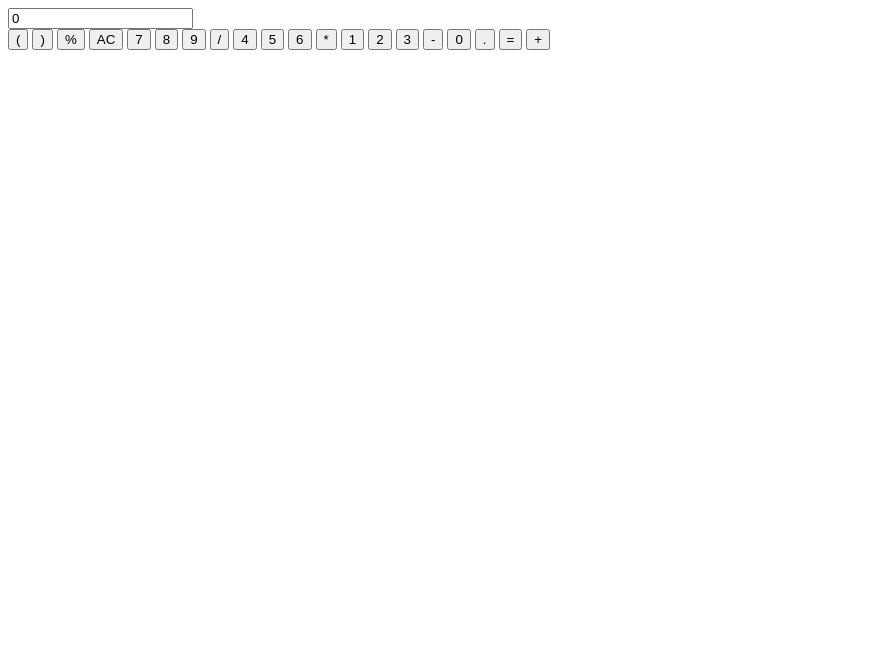
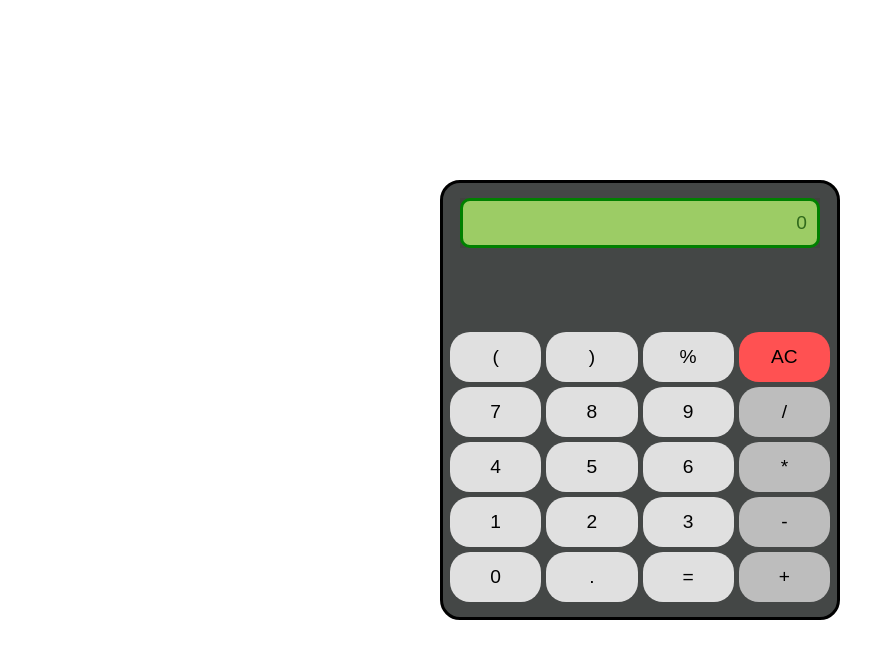
Before and after one commit to kubrak-j/js-calculator, a website: page index.html in a window 1280 px wide. Shown: the whole page, without its empty margins (0-895 px from the left). Drawn offline with Linux system fonts and the light colour scheme.

Commit message:
feat: add CSS styling and grid layout
- Centered the calculator using Flexbox on the body.
- Implemented a 4-column grid layout for buttons.
- Added color coding for AC (red) and operators (grey).
- Styled the display input to look like a digital screen.
- Linked style.css to index.html.

```diff
--- a/index.html
+++ b/index.html
@@ -4,31 +4,34 @@
     <meta charset="UTF-8">
     <meta name="viewport" content="width=device-width, initial-scale=1.0">
     <title>calculator</title>
+    <link rel="stylesheet" href="style.css">
 </head>
 <body>
-    <div id="container">
-        <input type="text" value="0">
-        <div id="boxButtons">
-            <button>(</button>
-            <button>)</button>
-            <button>%</button>
-            <button>AC</button>
-            <button>7</button>
-            <button>8</button>
-            <button>9</button>
-            <button>/</button>
-            <button>4</button>
-            <button>5</button>
-            <button>6</button>
-            <button>*</button>
-            <button>1</button>
-            <button>2</button>
-            <button>3</button>
-            <button>-</button>
-            <button>0</button>
-            <button>.</button>
-            <button>=</button>
-            <button>+</button>
+    <div class="container">
+        <div class="boxInput">
+            <input type="text" value="0" class="inputStyle">
+        </div>
+        <div class="boxButtons">
+            <button class="buttonStyle">(</button>
+            <button class="buttonStyle">)</button>
+            <button class="buttonStyle">%</button>
+            <button class="acButtonStyle">AC</button>
+            <button class="buttonStyle">7</button>
+            <button class="buttonStyle">8</button>
+            <button class="buttonStyle">9</button>
+            <button class="arithButtonStyle">/</button>
+            <button class="buttonStyle">4</button>
+            <button class="buttonStyle">5</button>
+            <button class="buttonStyle">6</button>
+            <button class="arithButtonStyle">*</button>
+            <button class="buttonStyle">1</button>
+            <button class="buttonStyle">2</button>
+            <button class="buttonStyle">3</button>
+            <button class="arithButtonStyle">-</button>
+            <button class="buttonStyle">0</button>
+            <button class="buttonStyle">.</button>
+            <button class="buttonStyle">=</button>
+            <button class="arithButtonStyle">+</button>
         </div>
     </div>
 </body>
--- /dev/null
+++ b/style.css
@@ -0,0 +1,88 @@
+*{
+    box-sizing: border-box;
+    margin: 0;
+}
+body{
+    display: flex;
+    justify-content: center;
+    align-items: center;
+
+    min-height: 100vh;
+}
+.container{
+    width: 400px;
+    height: 440px;
+
+    border: 3px solid black;
+    border-radius: 20px;
+    background-color: #444746;
+
+    display: flex;
+    flex-direction: column;
+    align-items: center;
+    justify-content: space-between;
+
+    padding: 15px;
+}
+.boxInput{
+    background-color: #41433F;
+}
+.inputStyle{
+    width: 360px;
+    height: 50px;
+    padding-right: 10px;
+    border-radius: 10px;
+    border: 3px solid green;
+    background-color: #9CCC65;
+    color: #316A1C;
+
+    text-align: right;
+    font-size: 1.2em;
+
+    cursor: default;
+}
+.boxButtons{
+    width: 380px;
+
+    display: grid;
+    grid-template-columns: 1fr 1fr 1fr 1fr;
+    gap: 5px;
+
+    justify-content: center;
+    align-items: center;
+}
+.buttonStyle{
+    height: 50px;
+
+    border: none;
+    border-radius: 20px;
+    background-color: #E0E0E0;
+
+    font-size: 1.2em;
+
+    cursor: pointer;
+}
+.acButtonStyle{
+    height: 50px;
+
+    border: none;
+    border-radius: 20px;
+
+    background-color: #FF5152;
+
+    font-size: 1.2em;
+
+    cursor: pointer;
+}
+.arithButtonStyle{
+    height: 50px;
+
+    border: none;
+    border-radius: 20px;
+
+    background-color: #BDBDBD;
+
+    font-size: 1.2em;
+
+    cursor: pointer;
+}
```
